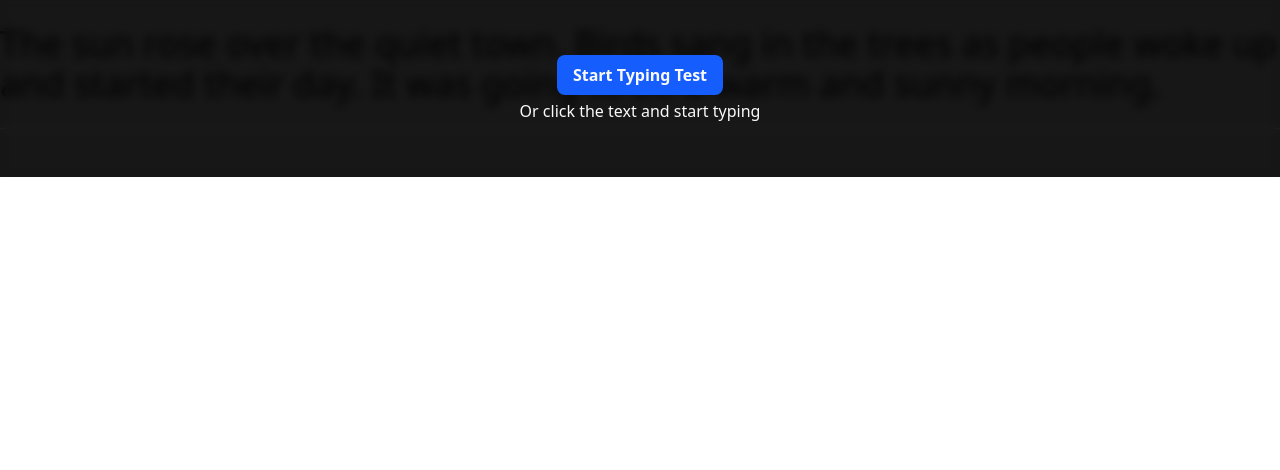
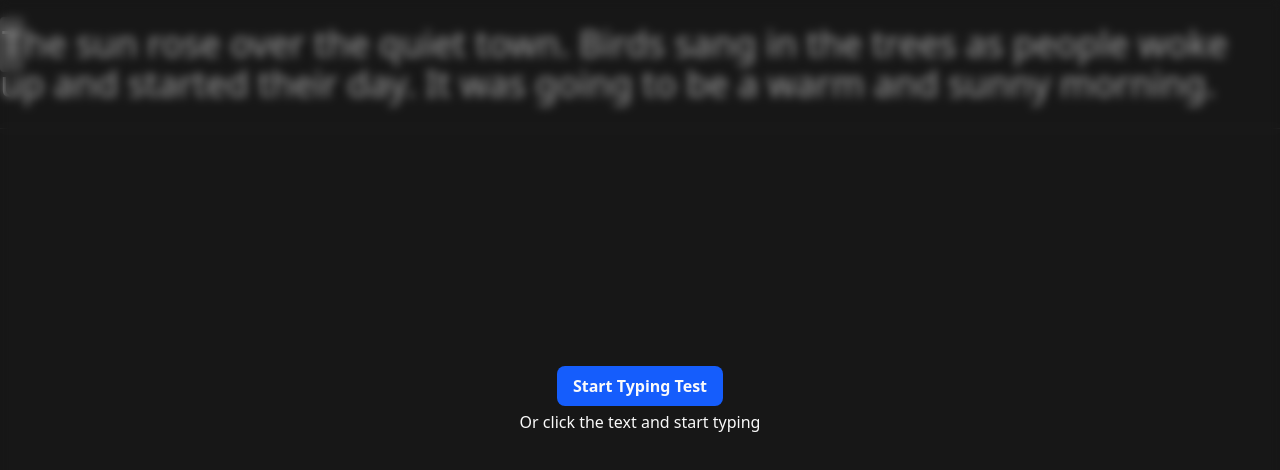
Before and after one commit to ZTanvir/fem-typing-speed-test, a React (Vite) app: page / in a window 1280 px wide. Shown: the top 470 px of the page. Built offline with nearby package versions, Linux system fonts and the light colour scheme.

Commit message:
highlight correct text with green color and incorrect with red color,border

```diff
--- a/src/components/TestScreen.tsx
+++ b/src/components/TestScreen.tsx
@@ -1,4 +1,4 @@
-import { useEffect, useRef } from "react";
+import { useEffect, useRef, useState } from "react";
 import IconRestart from "../assets/images/icon-restart.svg";
 
 type TestScreenProps = {
@@ -12,10 +12,41 @@ const TestScreen = ({
   setIsTestRunning,
 }: TestScreenProps) => {
   const questionEl = useRef<HTMLDivElement>(null);
-  console.log(question.split(""));
+  const [userInput, setUserInput] = useState<string[]>([]);
+  const [quizIndex, setQuizIndex] = useState(0);
+
+  // Add trailing space for cursor visibility and display last character verification.
+  const breakQuestion = question && (question + " ").split("");
 
   const handleUserKeyPress = (e: React.KeyboardEvent) => {
-    console.log(e.key);
+    if (breakQuestion.length) {
+      if (e.key === "Backspace" && quizIndex > 0) {
+        setQuizIndex(quizIndex - 1);
+        setUserInput(userInput.slice(0, -1));
+        return;
+      } else if (e.key === "Backspace" && quizIndex === 0) {
+        setQuizIndex(0);
+        return;
+      } else if (quizIndex < breakQuestion.length - 1) {
+        setQuizIndex(quizIndex + 1);
+        setUserInput(userInput.concat(e.key));
+      }
+    }
+  };
+
+  const questionLetterClass = (
+    letterIndex: number,
+    currentLetterPositionIndex: number,
+  ) => {
+    if (letterIndex === currentLetterPositionIndex) {
+      return "rounded bg-neutral-700 p-0.5 ";
+    } else if (letterIndex < currentLetterPositionIndex) {
+      if (breakQuestion[letterIndex] === userInput[letterIndex]) {
+        return "text-green-500";
+      } else if (breakQuestion[letterIndex] !== userInput[letterIndex]) {
+        return "text-red-500 border-b-red-500";
+      }
+    }
   };
 
   useEffect(() => {
@@ -44,9 +75,20 @@ const TestScreen = ({
         onKeyDown={handleUserKeyPress}
         ref={questionEl}
         tabIndex={1}
-        className="py-4 text-2xl sm:py-6 sm:text-4xl"
+        className="h-screen py-4 text-2xl sm:py-6 sm:text-4xl"
       >
-        {question}
+        {breakQuestion && (
+          <div className="text-neutral-400">
+            {breakQuestion.map((l, index) => (
+              <span
+                key={index}
+                className={`${questionLetterClass(index, quizIndex)} border-b-2 border-transparent transition duration-100`}
+              >
+                {l}
+              </span>
+            ))}
+          </div>
+        )}
 
         <hr className="my-4 text-neutral-700 opacity-40 sm:my-6" />
         {isTestRunning && (
```
